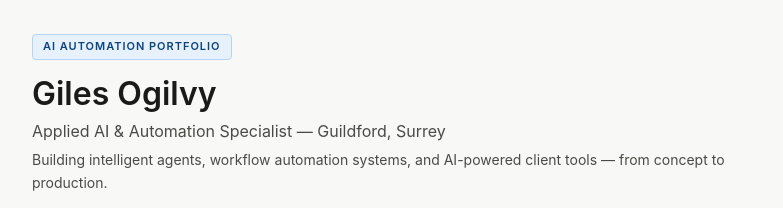
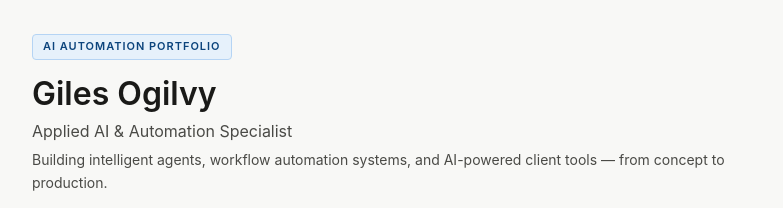
Before and after one commit to gilesogilvy1/portfolio, a plain HTML site: page index.html in a window 1280 px wide. Shown: the top 208 px of the page, without its empty margins (248-1031 px from the left). Drawn offline with Linux system fonts and the light colour scheme.

Commit message:
Add files via upload

```diff
--- a/index.html
+++ b/index.html
@@ -146,7 +146,7 @@
 
   <div class="hero-tag">AI Automation Portfolio</div>
   <h1 class="hero-name">Giles Ogilvy</h1>
-  <p class="hero-sub">Applied AI &amp; Automation Specialist — Guildford, Surrey</p>
+  <p class="hero-sub">Applied AI &amp; Automation Specialist</p>
   <p class="hero-sub small">Building intelligent agents, workflow automation systems, and AI-powered client tools — from concept to production.</p>
   <div class="hero-contact">
     <a href="mailto:gilesogilvy1@gmail.com">
```
